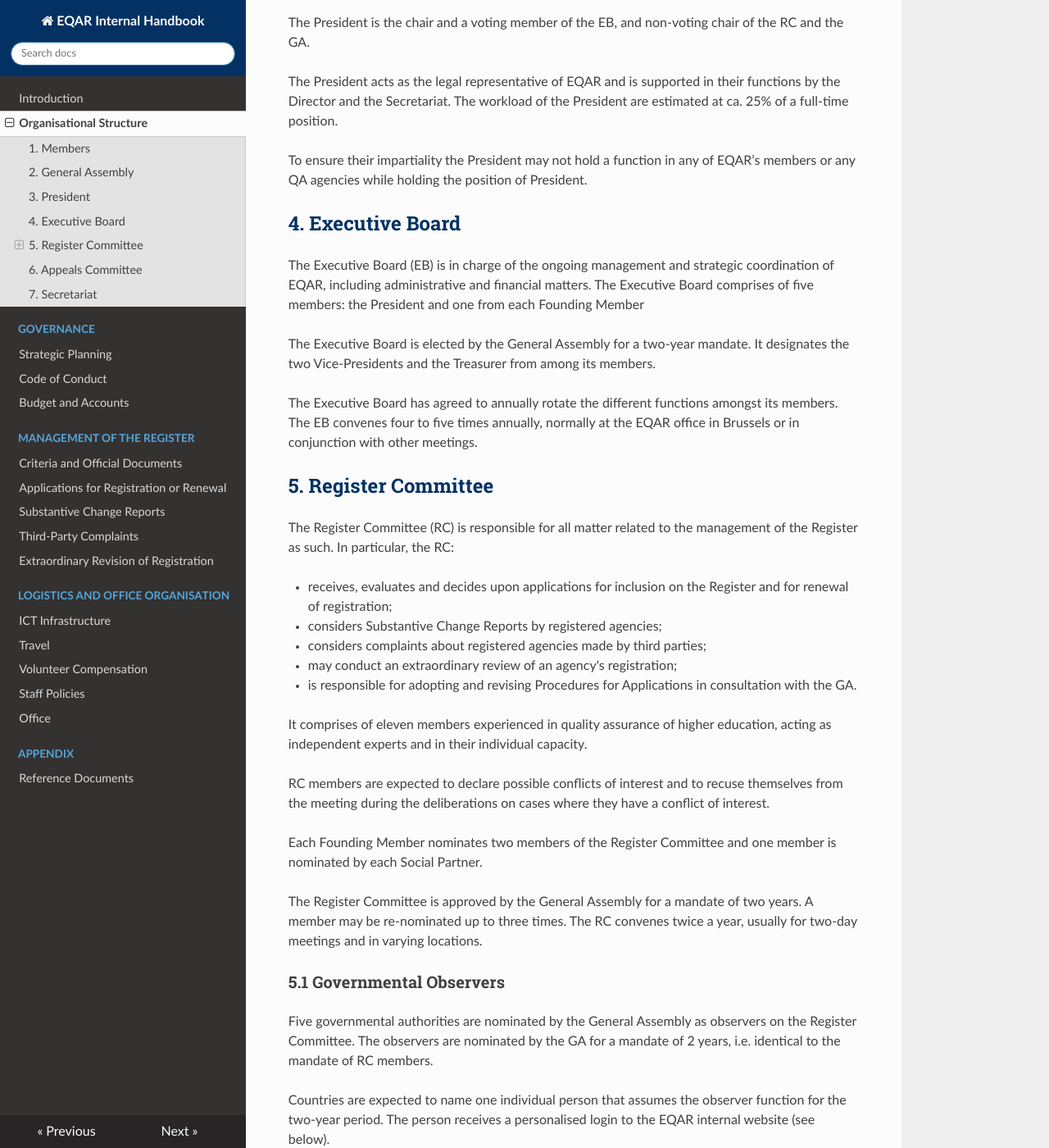
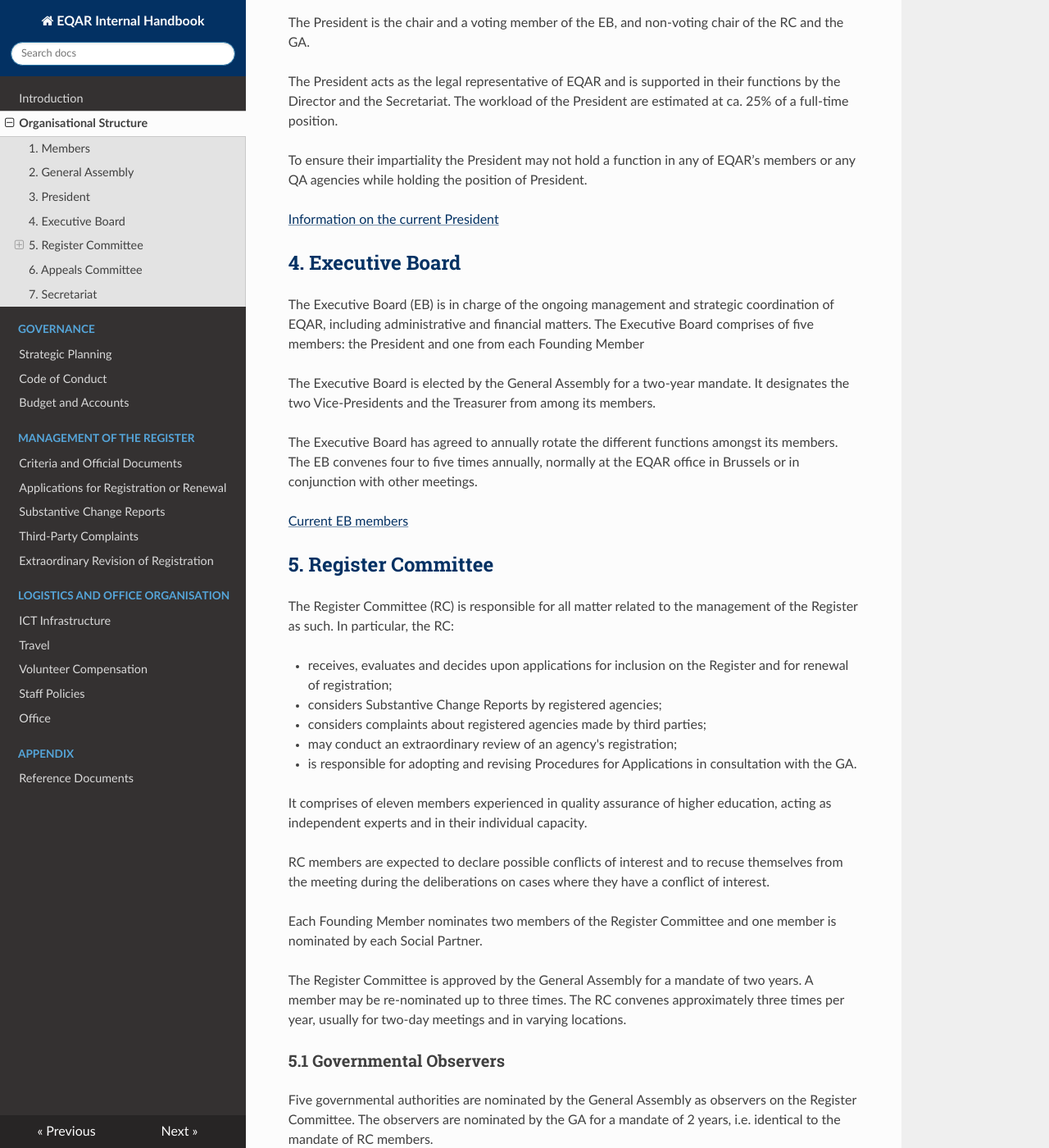
Before and after one commit to EQAR/internal-handbook, an MkDocs documentation site: the page built from docs/structure.md, in a window 1280 px wide and 1400 px high, scrolled down 2779 px. Shown: the whole window at 82% size. Built offline with MkDocs 1.6.1, drawn with Linux system fonts in a browser that asks for light colours; nearby versions of some CDN libraries; some of the changed text lies outside the part shown.

Commit message:
add links to composition of governing bodies

```diff
--- a/docs/structure.md
+++ b/docs/structure.md
@@ -174,6 +174,8 @@ The President acts as the legal representative of EQAR and is supported in their
 
 To ensure their impartiality the President may not hold a function in any of EQAR’s members or any QA agencies while holding the position of President.
 
+[Information on the current President](https://www.eqar.eu/about/eqar-structure/president/)
+
 Executive Board
 ---------------
 
@@ -182,6 +184,8 @@ The Executive Board (EB) is in charge of the ongoing management and strategic co
 The Executive Board is elected by the General Assembly for a two-year mandate. It designates the two Vice-Presidents and the Treasurer from among its members.
 
 The Executive Board has agreed to annually rotate the different functions amongst its members. The EB convenes four to five times annually, normally at the EQAR office in Brussels or in conjunction with other meetings.
+
+[Current EB members](https://www.eqar.eu/about/eqar-structure/executive-board/)
 
 Register Committee
 ------------------
@@ -200,7 +204,7 @@ RC members are expected to declare possible conflicts of interest and to recuse
 
 Each Founding Member nominates two members of the Register Committee and one member is nominated by each Social Partner.
 
-The Register Committee is approved by the General Assembly for a mandate of two years. A member may be re-nominated up to three times. The RC convenes twice a year, usually for two-day meetings and in varying locations.
+The Register Committee is approved by the General Assembly for a mandate of two years. A member may be re-nominated up to three times. The RC convenes approximately three times per year, usually for two-day meetings and in varying locations.
 
 ### Governmental Observers
 
@@ -220,6 +224,8 @@ Observers are expected to declare possible conflicts of interest and to recuse t
 
 Observers have full access to the RC's documents via the EQAR internal website (<https://www.eqar.eu/login/>). Observers are expected to respect the confidentiality of the RC's deliberations and all documents other than the Committee's published decisions.
 
+[Current RC members](https://www.eqar.eu/about/eqar-structure/register-committee/)
+
 Appeals Committee
 -----------------
 
@@ -229,16 +235,13 @@ The Appeals Committee consists of a chair, two further members, a deputy chair a
 
 The Appeals Committee is elected for a mandate of four years. The members and deputy members of the AC can be re-elected once. The AC convenes as necessary. In case of appeals the Committee has 120 days to decide on whether to accept or reject the appeal.
 
+[Current AC members](https://www.eqar.eu/about/eqar-structure/appeals-committee/)
+
 Secretariat
 -----------
 
 The Secretariat is in charge of the daily management and administration of EQAR. It supports all other statutory bodies and facilitates internal communication; serves as a contact point for agencies, members, partners and externals; and represents EQAR externally in consultation with the President.
 
-The Secretariat currently (2020) includes staff with the following positions:
+Based on a permanent mandate by the President, the Director also represents EQAR legally.
 
- -   Director (full-time)
- -   Sernior Policy Analyst (full-time)
- -   Policy and Project Officer (full-time)
- -   Communications Officer (0,7 FTE)
-
-Based on a permanent mandate by the President, the Director also represents EQAR legally.
+[Current EQAR staff](https://www.eqar.eu/about/eqar-structure/secretariat/)
```
Also changed, not shown: docs/index.md (+1 -3 lines).
